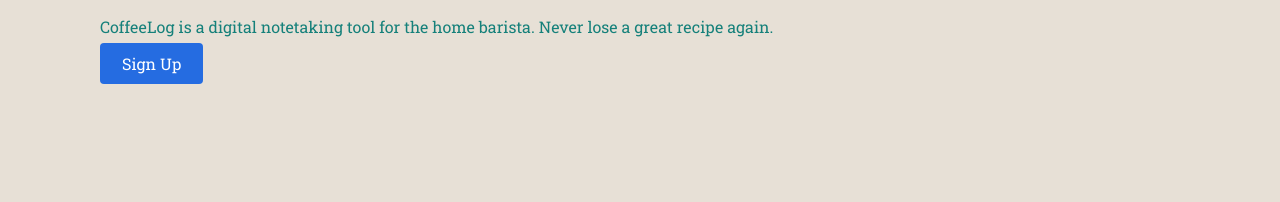
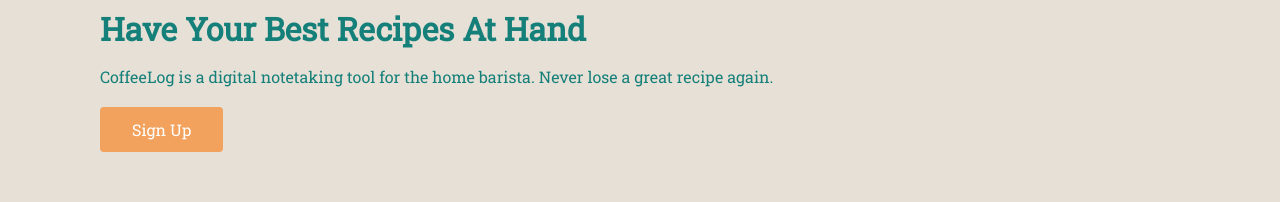
Before and after one commit to rafawelsh/CoffeeBrewNotes, a React (Create React App) app in the folder client/: page / in a window 1280 px wide. Shown: the part 543-745 px from the top of the page. Built offline with nearby package versions, Linux system fonts and the light colour scheme.

Commit message:
refactoring of forms and home edits

```diff
--- a/client/src/components/CoffeeForm/CoffeeForm.js
+++ b/client/src/components/CoffeeForm/CoffeeForm.js
@@ -19,6 +19,7 @@
 		roaster: "",
 		coffeeVariety: "",
 		process: "",
+		grindSize: "",
 		waterAmount: "",
 		coffeeAmount: "",
 		steps: [""],
@@ -92,6 +93,12 @@
 									<option value='Siphon'>Siphon</option>
 									<option value='Other'>Other</option>
 								</Input>
+								<Label htmlFor='grindSize'>Grind Size</Label>
+								<Input
+									id='grindSize'
+									name='grindSize'
+									placeholder='Grind Setting'
+								/>
 								<Label htmlFor='waterAmount'>Amount of Water (g)</Label>
 								<Input
 									id='waterAmount'
--- a/client/src/components/Home.js
+++ b/client/src/components/Home.js
@@ -1,5 +1,5 @@
 import React from "react";
-import { PageContainer, PageWrapper } from "../styles/PageStyles";
+import { PageContainer } from "../styles/PageStyles";
 import {
 	Hero,
 	HeroImage,
@@ -18,7 +18,7 @@
 				<HeroImage />
 				<HeroContent>
 					<h1>Have Your Best Recipes At Hand</h1>
-					<p>
+					<p style={{ marginBottom: "2rem" }}>
 						CoffeeLog is a digital notetaking tool for the home barista. Never
 						lose a great recipe again.
 					</p>
--- a/client/src/components/RecipeView/RecipesGrid.js
+++ b/client/src/components/RecipeView/RecipesGrid.js
@@ -43,7 +43,7 @@
 									water={recipe.waterAmount}
 									coffee={recipe.coffeeAmount}
 								/>
-								<formattedDate created={recipe.created} />
+								<FormattedDateView created={recipe.created} />
 							</div>
 						</NavLink>
 					</StyledItem>
--- a/client/src/styles/FormStyles.js
+++ b/client/src/styles/FormStyles.js
@@ -1,6 +1,6 @@
 import styled, { css } from "styled-components";
 import { colors } from "./MediaQueries";
-import FilteredPropsInputField from "../components/FilteredPropsInputField";
+import FilteredPropsInputField from "../components/CoffeeForm/FilteredPropsInputField";
 
 export const SharedFormContainer = css`
 	margin: 0 auto;
--- a/client/src/styles/HomeStyles.js
+++ b/client/src/styles/HomeStyles.js
@@ -1,29 +1,24 @@
-import styled, { css } from "styled-components";
+import styled from "styled-components";
 import { colors } from "./MediaQueries";
 import { BsFillGrid3X3GapFill, BsCardText } from "react-icons/bs";
 import HeroImg from "../images/heroImageMobile2.png";
 import { Link } from "react-router-dom";
 
 export const Hero = styled.div`
-	/* background-size: cover; */
 	width: 100%;
 	min-height: 90vh;
-	/* position: relative; */
 `;
 
 export const HeroImage = styled.img`
 	background-image: url(${HeroImg});
 	background-size: cover;
-	height: calc(100vh - 400px);
+	height: calc(100vh - 350px);
 	width: 100%;
 `;
 
 export const HeroContent = styled.div`
 	height: fit-content;
 	padding: 0.5rem;
-	bottom: 3rem;
-	right: 0.5rem;
-	left: 0.5rem;
 	width: 90%;
 	margin: 0 auto;
 	color: ${colors.textHeader};
@@ -35,9 +30,9 @@
 `;
 
 export const NavBtnLink = styled(Link)`
-	border-radius: 4px;
-	background: #256ce1;
-	padding: 10px 22px;
+	border-radius: 0.25rem;
+	background: ${colors.highlight};
+	padding: 0.75rem 2rem;
 	color: #fff;
 	border: none;
 	outline: none;
--- a/client/src/styles/NavBarStyles.js
+++ b/client/src/styles/NavBarStyles.js
@@ -1,7 +1,7 @@
 import { NavLink as Link } from "react-router-dom";
-import { FaBars, FaPlus } from "react-icons/fa";
+import { FaBars } from "react-icons/fa";
 import styled from "styled-components";
-import { device, colors } from "./MediaQueries";
+import { colors } from "./MediaQueries";
 
 export const Nav = styled.nav`
 	background: ${colors.backgroundLight};
```
Also changed, not shown: client/src/components/CoffeeForm/FilteredPropsInputField.js (renamed from client/src/components/FIlteredPropsInputField.js), 2 other files (tests, documents, lock files or other folders).
